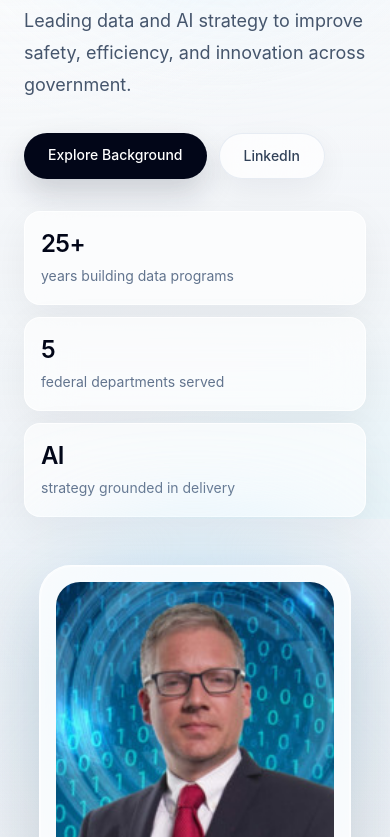
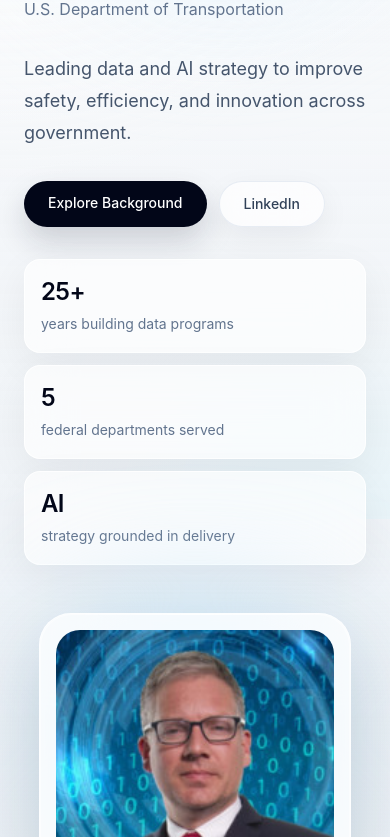
Before and after one commit to bbrotsos/bbrotsos.github.io, an Astro site: page / in a window 390 px wide. Shown: the part 325-1162 px from the top of the page. Built offline with nearby package versions, Linux system fonts and the light colour scheme; Astro itself is replaced by a stand-in of ours.

Commit message:
another small edit to get responsiveness working with out overlapping location

```diff
--- a/src/components/Hero.astro
+++ b/src/components/Hero.astro
@@ -24,7 +24,7 @@ const stats = [
   </div>
 
   <div
-    class="relative mx-auto max-w-6xl px-6 pb-8 pt-28 md:px-10 md:pb-12 md:pt-32"
+    class="relative mx-auto max-w-6xl px-6 pb-8 pt-40 sm:pt-32 md:px-10 md:pb-12"
   >
     <div class="grid items-center gap-12 md:grid-cols-[1.15fr_.85fr]">
       <div>
```
